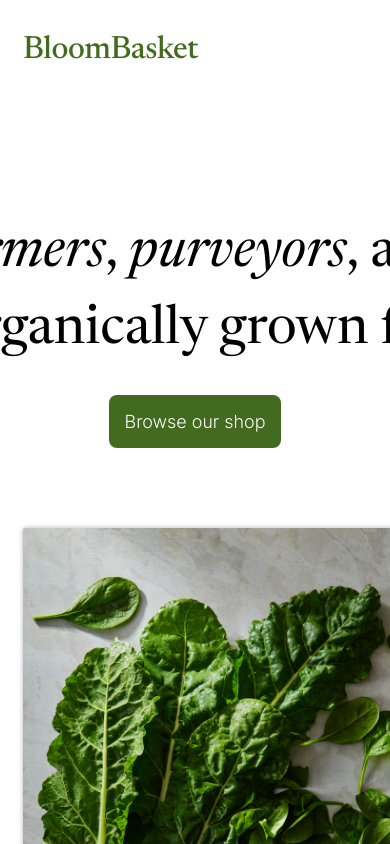
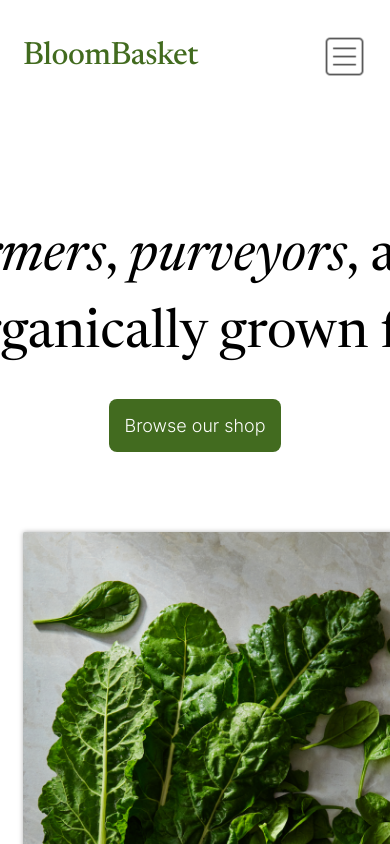
Before and after one commit to Cindarion/grocery-store, a React (Create React App) app: page /introduction in a window 390 px wide. Shown: the top 844 px of the page. Built offline with nearby package versions, Linux system fonts and the light colour scheme.

Commit message:
[update] added simple 'burger' menu implementation

```diff
--- a/src/components/DisplayNavbar.tsx
+++ b/src/components/DisplayNavbar.tsx
@@ -15,7 +15,9 @@ const DisplayNavbar = ({children}:{children:React.ReactNode}) => {
   }, [location])
 
   return (
-    <>{showNavbar && children}</>
+    <>
+      {showNavbar && children}
+    </>
   )
 }
 
--- /dev/null
+++ b/src/components/UI/navbar/DesktopNavbar/DesktopNavbar.module.css
@@ -0,0 +1,63 @@
+.navigationPanel {
+    font-size: 20px;
+    font-weight: 300;
+}
+
+.navigationPanel ul {
+    margin: 0;
+    padding: 0;
+}
+
+.navigationPanel li {
+    display: inline-block;
+    vertical-align: middle;
+}
+
+.navigationPanel li + li {
+    margin-left: 30px;
+}
+
+.navigationPanel ul li a {
+    text-decoration: none;
+    color: black;
+    transition: 0.15s;
+    position: relative;
+}
+
+.navigationPanel ul li a:hover {
+    color: var(--main-text-color-green, #426B1F);
+    transition: 0.2s;
+    text-decoration: underline;
+    text-underline-offset: 8px;
+    transition: 0.15s;
+}
+
+.navigationPanel ul li a:active {
+    opacity: 0.7;
+    transition: 0.15s;
+}
+
+.cartQuantityContainer {
+    display: flex;
+    font-size: 14px;
+    font-weight: 400;
+    width: 28px;
+    height: 28px;
+    color: var(--main-text-color-dark, #000000);
+    border: 1px solid var(--secondary-color, #E6E6E6);;
+    border-radius: 80px;
+    background-color: var(--secondary-color-lighter, #d7d7d7);
+    align-items: center;
+    justify-content: center;
+    position: absolute;
+    top: -16px;
+    right: -12px;
+    transition: 0.25s;
+    z-index: 1;
+}
+
+@media (min-width: 0px) and (max-width: 820px) {
+    .navigationPanel {
+        display: none;
+    }
+}
--- /dev/null
+++ b/src/components/UI/navbar/DesktopNavbar/DesktopNavbar.tsx
@@ -0,0 +1,28 @@
+import { Link } from "react-router-dom"
+import ActionButton from "../../Buttons/ActionButton/ActionButton"
+import classes from "./DesktopNavbar.module.css"
+
+type desktopNavbarProps = {
+  renderCartQuantity: () => JSX.Element | undefined
+}
+const DesktopNavbar = ({renderCartQuantity}: desktopNavbarProps) => {
+  return (
+    <nav className={classes.navigationPanel}>
+      <ul>
+        <li><Link to="/products">Shop</Link> </li>
+        <li><Link to="/news">Newstand</Link></li>
+        <li><Link to="/introduction">Who we are</Link></li>
+        <li><Link to="/login">My profile</Link></li>
+        <li><Link to="/cart">
+          <ActionButton children={"Basket"}/>
+          <span className={classes.cartQuantityContainer}>
+            {renderCartQuantity()}
+          </span>
+        </Link>
+        </li>
+      </ul>
+    </nav>
+  )
+}
+
+export default DesktopNavbar
--- /dev/null
+++ b/src/components/UI/navbar/MobileNavbar/MobileNavbar.module.css
@@ -0,0 +1,50 @@
+.mobileNavbarContainer {
+    display: none;
+}
+
+@media (min-width: 0px) and (max-width: 820px) {
+    .mobileNavbarContainer {
+        display: flex;
+    }
+}
+
+.burgerButton {
+    display: flex;
+    width: 45px;
+    height: 45px;
+    justify-content: center;
+    align-items: center;
+    background: none;
+    border: none;
+    cursor: pointer;
+    opacity: 0.65;
+    transition: 0.15s;
+}
+
+.burgerButton:active {
+    opacity: 1;
+    transition: 0.15s;
+}
+
+.BurgerIcon {
+    object-fit: contain;
+    width: 45px;
+    height: 45px;
+}
+
+.mobileNavContainer {
+    display: flex;
+    position: absolute;
+    top: 0;
+    right: 0;
+    background-color: antiquewhite;
+}
+
+.mobileNavList li {
+    list-style-type: none;
+}
+
+.mobileNavList a {
+    color: var(--main-text-color-green, #426B1F);
+    text-decoration: none;
+}
--- /dev/null
+++ b/src/components/UI/navbar/MobileNavbar/MobileNavbar.tsx
@@ -0,0 +1,40 @@
+import { Link } from "react-router-dom"
+import classes from "./MobileNavbar.module.css"
+import hamburgerIcon from "src/data/icons/hamburger-button.png"
+
+type mobileNavbarProps = {
+  isOpen: boolean
+  toggleMenu: () => void
+}
+const MobileNavbar = ({isOpen, toggleMenu}:mobileNavbarProps) => {
+
+  return (
+    <span className={classes.mobileNavbarContainer}>
+      <button
+        className={classes.burgerButton}
+        onClick={toggleMenu}
+      >
+        <img
+          src={hamburgerIcon}
+          className={classes.BurgerIcon}
+          alt="open navigation list"
+        />
+      </button>
+      {isOpen?
+        <span className={classes.mobileNavContainer}>
+          <ul className={classes.mobileNavList}>
+            <li><Link to="/cart">Basket</Link></li>
+            <li><Link to="/products">Shop</Link></li>
+            <li><Link to="/news">Newstand</Link></li>
+            <li><Link to="/introduction">Who we are</Link></li>
+            <li><Link to="/login">My profile</Link></li>
+            <li><a href="#">Quit</a></li>
+          </ul>
+        </span>
+      : ""
+      }
+    </span>
+  )
+}
+
+export default MobileNavbar
--- a/src/components/UI/navbar/Navbar.module.css
+++ b/src/components/UI/navbar/Navbar.module.css
@@ -2,87 +2,26 @@
     position: sticky;
     z-index: 100;
     background-color: var(--secondary-color-lighter, #ffffff);
+    max-width: 1190px;
     top: 0;
     display: flex;
     flex-direction: row;
-    max-width: 1170px;
-    margin-top: 28px;
-    margin-bottom: 14px;
     justify-content: space-between;
     align-items: center;
+    padding-top: 18px;
+    padding-bottom: 12px;
+    margin-top: 16px;
     margin-right: auto;
     margin-left: auto;
+    transition: transform 0.3s ease-in-out;
 }
 
 .companyTitle a {
     font-family: Newsreader, sans-serif;
+    font-size: 32px;
     font-weight: 500;
+    color: var(--main-text-color-green, #426B1F);
     letter-spacing: -0.5px;
     text-decoration: none;
-    font-size: 32px;
-    color: var(--main-text-color-green, #426B1F);
+    margin-right: 12px;
 }
-
-.navigationPanel {
-    font-size: 20px;
-    font-weight: 300;
-}
-
-.navigationPanel ul {
-    margin: 0;
-    padding: 0;
-}
-
-.navigationPanel li {
-    display: inline-block;
-    vertical-align: middle;
-}
-
-.navigationPanel li + li {
-    margin-left: 30px;
-}
-
-.navigationPanel ul li a {
-    text-decoration: none;
-    color: black;
-    transition: 0.15s;
-    position: relative;
-}
-
-.navigationPanel ul li a:hover {
-    color: var(--main-text-color-green, #426B1F);
-    transition: 0.2s;
-    text-decoration: underline;
-    text-underline-offset: 8px;
-    transition: 0.15s;
-}
-
-.navigationPanel ul li a:active {
-    opacity: 0.7;
-    transition: 0.15s;
-}
-
-.cartQuantityContainer {
-    display: flex;
-    font-size: 14px;
-    font-weight: 400;
-    width: 28px;
-    height: 28px;
-    color: var(--main-text-color-dark, #000000);
-    border: 1px solid var(--secondary-color, #E6E6E6);;
-    border-radius: 80px;
-    background-color: var(--secondary-color-lighter, #d7d7d7);
-    align-items: center;
-    justify-content: center;
-    position: absolute;
-    top: -16px;
-    right: -12px;
-    transition: 0.25s;
-    z-index: 1;
-}
-
-@media (min-width: 0px) and (max-width: 820px) {
-    .navigationPanel {
-        display: none;
-    }
-}
--- a/src/components/UI/navbar/Navbar.tsx
+++ b/src/components/UI/navbar/Navbar.tsx
@@ -1,10 +1,12 @@
-import React, { useContext } from 'react'
+import React, { useContext, useState } from 'react'
 import {Link} from 'react-router-dom'
 import classes from "./Navbar.module.css"
-import ActionButton from 'src/components/UI/Buttons/ActionButton/ActionButton'
 import { CartContext } from 'src/components/context/cartContext'
+import MobileNavbar from 'src/components/UI/Navbar/MobileNavbar/MobileNavbar'
+import DesktopNavbar from './DesktopNavbar/DesktopNavbar'
 
 const Navbar: React.FC = () => {
+  const [isMobileMenuOpen, setIsMobileMenuOpen] = useState(false);
   const cartContext = useContext(CartContext);
   if (!cartContext) {
     throw new Error('CartContext must be used within a TodoProvider');
@@ -19,6 +21,10 @@ const Navbar: React.FC = () => {
     };
   };
 
+  const toggleMobileMenu = () => {
+    setIsMobileMenuOpen(!isMobileMenuOpen)
+  };
+
   return (
     <header className={classes.navbarHeader}>
       <div className={classes.companyTitle}>
@@ -28,19 +34,13 @@ const Navbar: React.FC = () => {
           </span>
         </Link>
       </div>
-      <nav className={classes.navigationPanel}>
-        <ul>
-          <li><Link to="/products">Shop</Link> </li>
-          <li><Link to="/news">Newstand</Link></li>
-          <li><Link to="/introduction">Who we are</Link></li>
-          <li><Link to="/login">My profile</Link></li>
-          <li><Link to="/cart">
-            <ActionButton children={"Basket"}/>
-            {renderCartQuantity()}
-          </Link>
-          </li>
-        </ul>
-      </nav>
+      <DesktopNavbar
+        renderCartQuantity={renderCartQuantity}
+      />
+      <MobileNavbar
+        isOpen={isMobileMenuOpen}
+        toggleMenu={toggleMobileMenu}
+      />
     </header>
   )
 }
```
Also changed, not shown: src/data/icons/hamburger-button.png (added).
